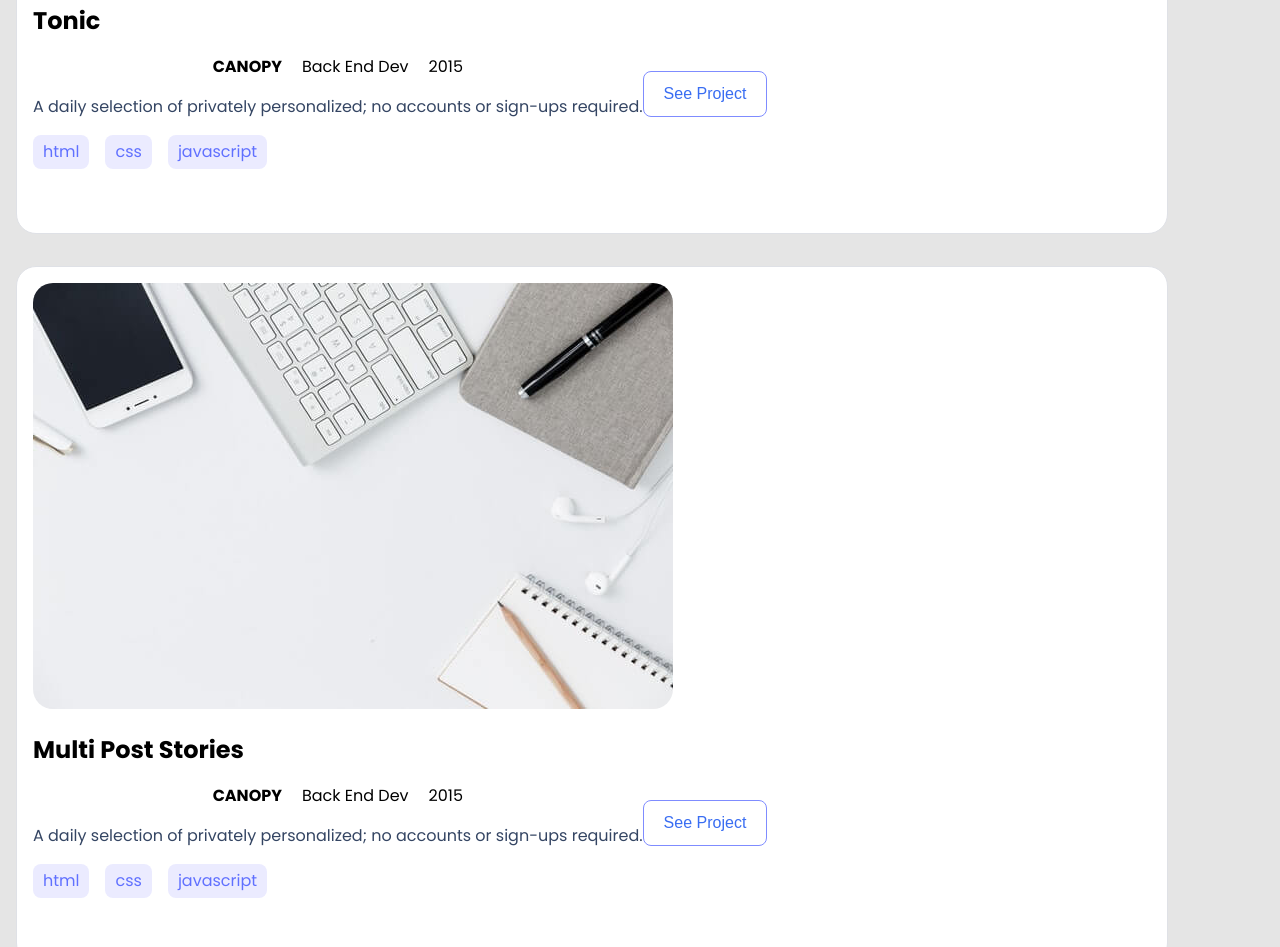
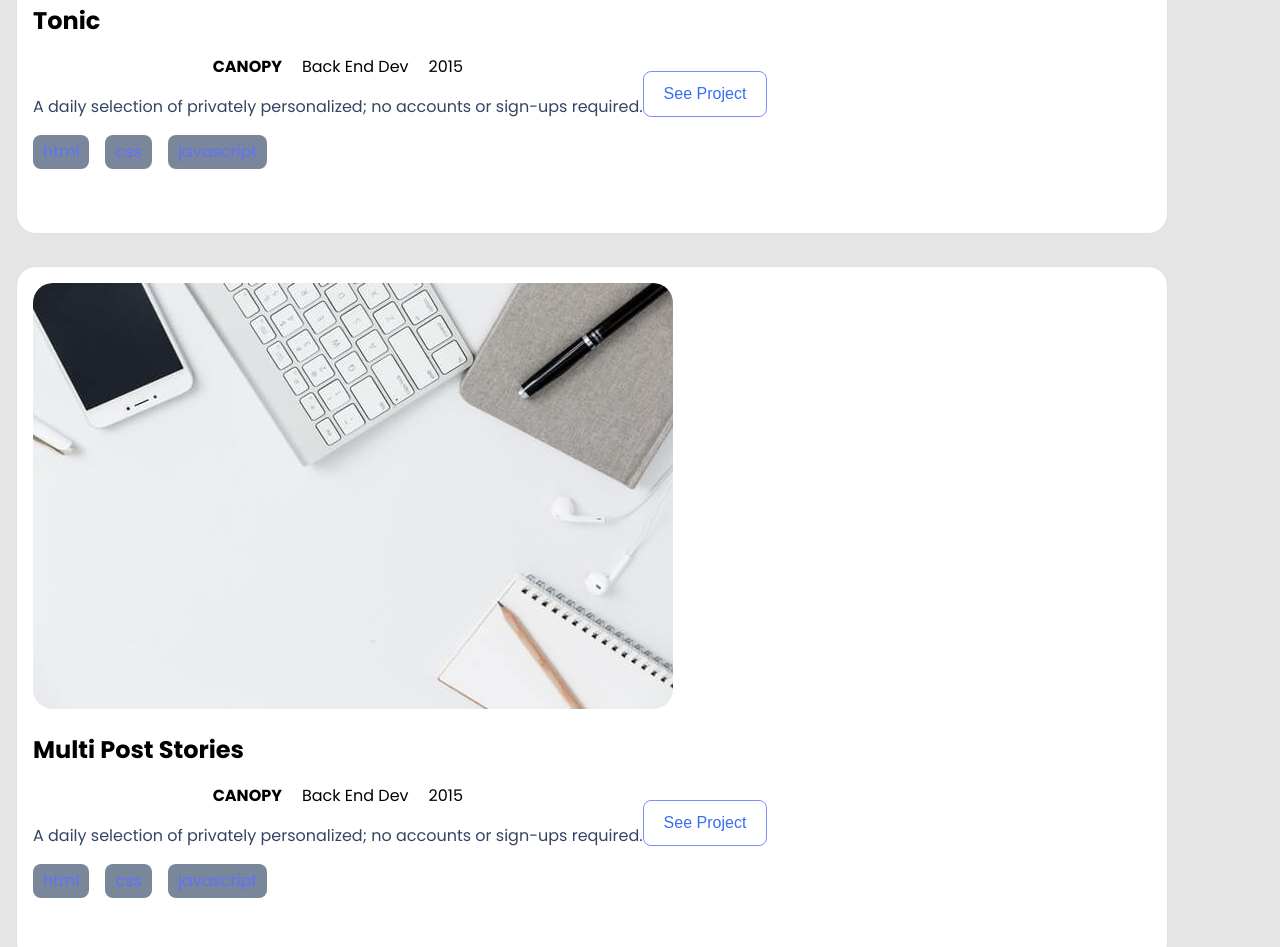
Before and after one commit to YugynDprodigy10/portfolio, a website: page index.html in a window 1280 px wide. Shown: the part 994-1941 px from the top of the page. Drawn offline with Linux system fonts and the light colour scheme.

Commit message:
Update styles.css

```diff
--- a/css/styles.css
+++ b/css/styles.css
@@ -208,7 +208,7 @@ header .menu-bars:hover {
 }
 
 #portfolio .languages li {
-  background-color: #ebebff;
+  background-color: #7a869a;
   color: #6070ff;
   padding: 5px 10px;
   border: none;
```
